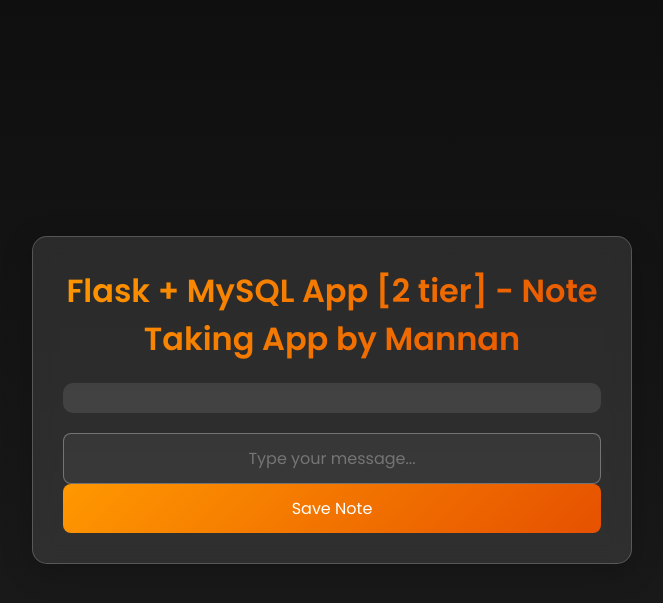
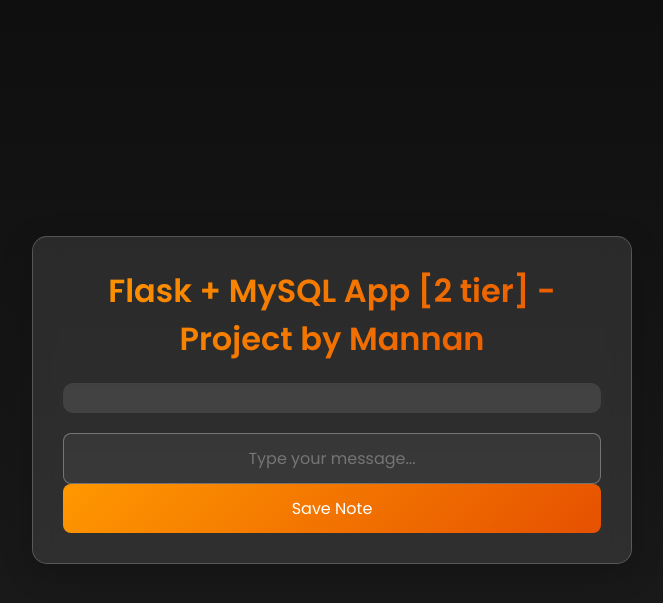
Before and after one commit to mannankazi/Practice-flask-app, a Flask app: page / in a window 1280 px wide. Shown: the top 603 px of the page, without its empty margins (308-971 px from the left). Run offline with Flask 2, Linux system fonts and the light colour scheme; data that the repository does not hold is empty; some libraries are stand-ins or nearby versions.

Commit message:
Update title in index.html for project clarity

```diff
--- a/templates/index.html
+++ b/templates/index.html
@@ -131,7 +131,7 @@
 
 <body>
     <div class="container">
-        <h1>Flask + MySQL App [2 tier] - Note Taking App by Mannan</h1>
+        <h1>Flask + MySQL App [2 tier] - Project by Mannan </h1>
 
         <div class="messages">
             {% for message in messages %}
```
